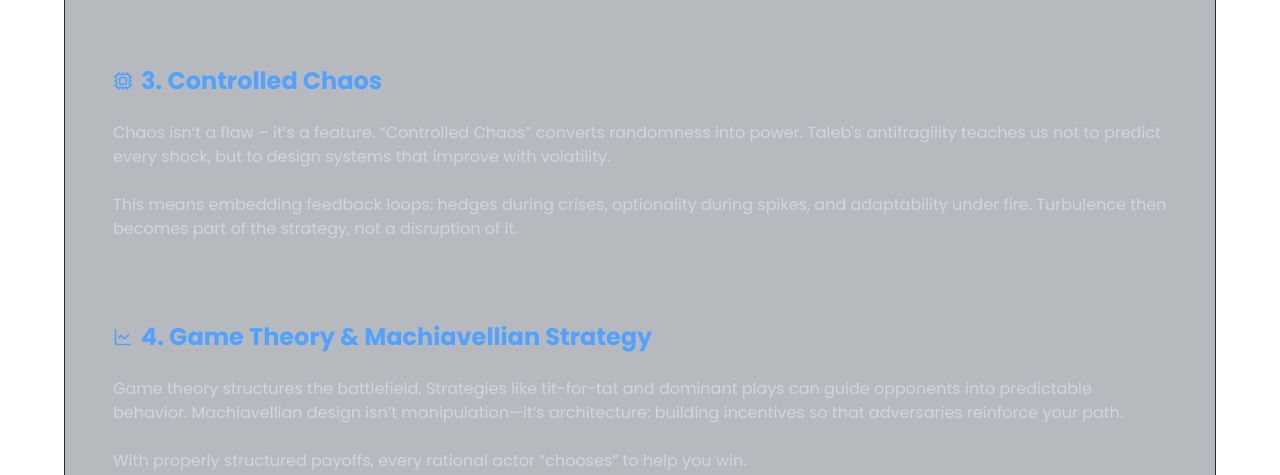
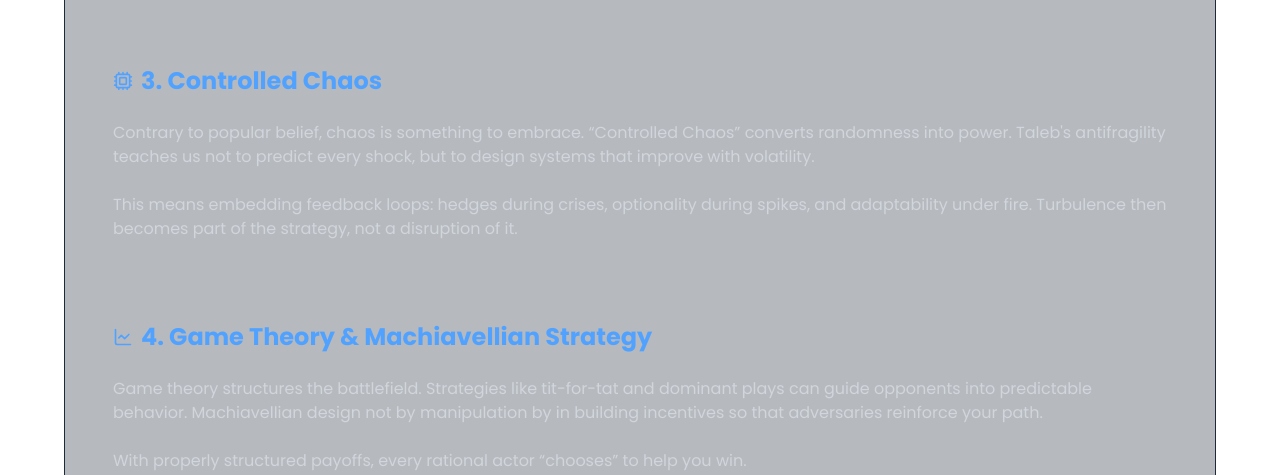
Before and after one commit to owenCTRL/SandboxResearch, a Next.js app: page / in a window 1280 px wide. Shown: the part 3900-4375 px from the top of the page. Built offline with nearby package versions, Linux system fonts and the light colour scheme.

Commit message:
strategy

```diff
--- a/src/app/sections/Whitepaper.tsx
+++ b/src/app/sections/Whitepaper.tsx
@@ -84,7 +84,7 @@ const AtlasWhitepaper: React.FC = () => {
             <Cpu className="w-5 h-5" /> 3. Controlled Chaos
           </h2>
           <p>
-            Chaos isn’t a flaw – it’s a feature. “Controlled Chaos” converts randomness into power. Taleb&apos;s antifragility teaches us not to predict every shock, but to design systems that improve with volatility.
+            Contrary to popular belief, chaos is something to embrace. “Controlled Chaos” converts randomness into power. Taleb&apos;s antifragility teaches us not to predict every shock, but to design systems that improve with volatility.
           </p>
           <p>
             This means embedding feedback loops: hedges during crises, optionality during spikes, and adaptability under fire. Turbulence then becomes part of the strategy, not a disruption of it.
@@ -97,7 +97,7 @@ const AtlasWhitepaper: React.FC = () => {
             <LineChart className="w-5 h-5" /> 4. Game Theory & Machiavellian Strategy
           </h2>
           <p>
-            Game theory structures the battlefield. Strategies like tit-for-tat and dominant plays can guide opponents into predictable behavior. Machiavellian design isn’t manipulation—it’s architecture: building incentives so that adversaries reinforce your path.
+            Game theory structures the battlefield. Strategies like tit-for-tat and dominant plays can guide opponents into predictable behavior. Machiavellian design not by manipulation by in building incentives so that adversaries reinforce your path.
           </p>
           <p>
             With properly structured payoffs, every rational actor “chooses” to help you win.
```
